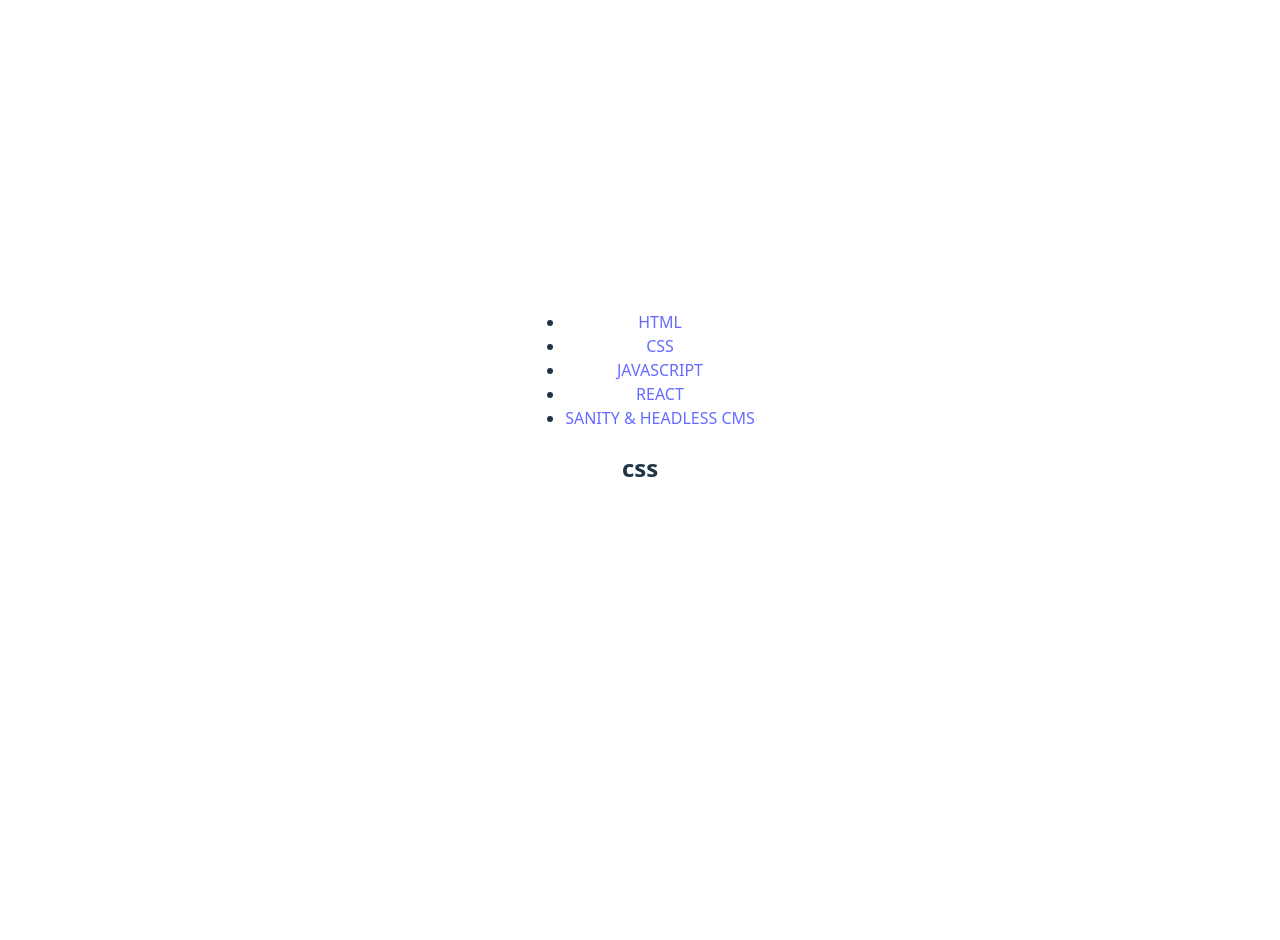
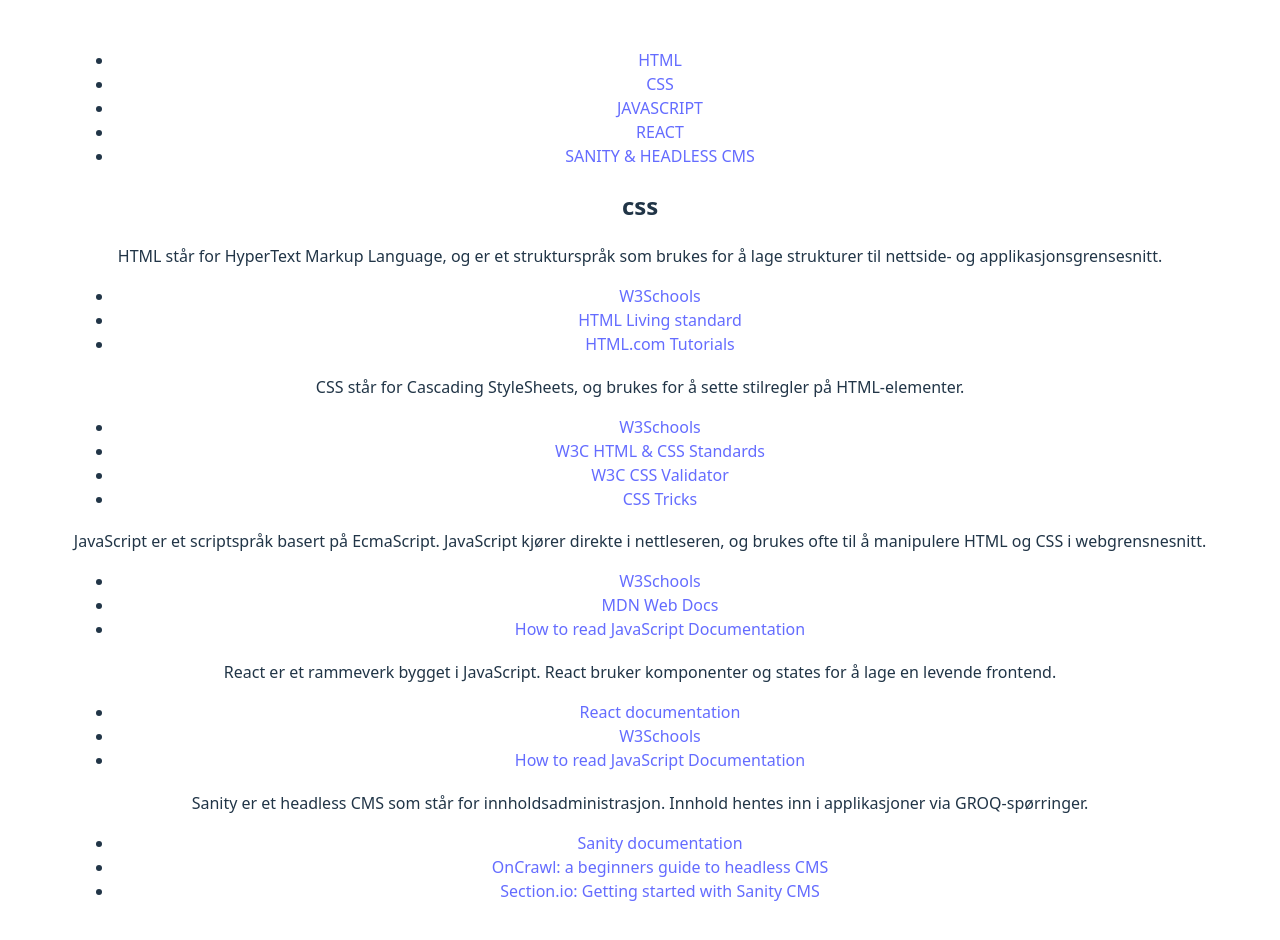
Before and after one commit to nikolaiols/uin25ak2_resourceapp_nikolaiols, a React (Vite) app in the folder arbeidskrav_2/: page /css in a window 1280 px wide. Shown: the top 940 px of the page. Before the commit the page ends 800 px from the top, so only its background shows below. Built offline with nearby package versions, Linux system fonts and the light colour scheme.

Commit message:
mapper ut alle
må finne ut hva jeg kan ha i key={} og bruke filter()

```diff
--- a/arbeidskrav_2/src/components/Resources.jsx
+++ b/arbeidskrav_2/src/components/Resources.jsx
@@ -1,3 +1,4 @@
+import { Link } from "react-router-dom";
 import { resources } from "../components/ressurser.js"
 
 export default function Resources( {Category} ){
@@ -8,7 +9,18 @@
      {/*bruke filter for å skrive ut fra arrayen*/}
      {console.log("jeg funker", Category)}
     <h2>{Category}</h2>
-
+      {resources.map(resource => (
+        <div key={resource.category}>
+          <h3>{resource.title}</h3>
+          <p>{resource.text}</p>
+          <ul>
+            {resource.sources.map(source =>
+                <li key={1}>
+                    <Link to={`${source.url}`}>{`${source.title}`}</Link>
+                </li>)}
+          </ul>
+        </div>
+      ))}
     </>
 
 );
```
